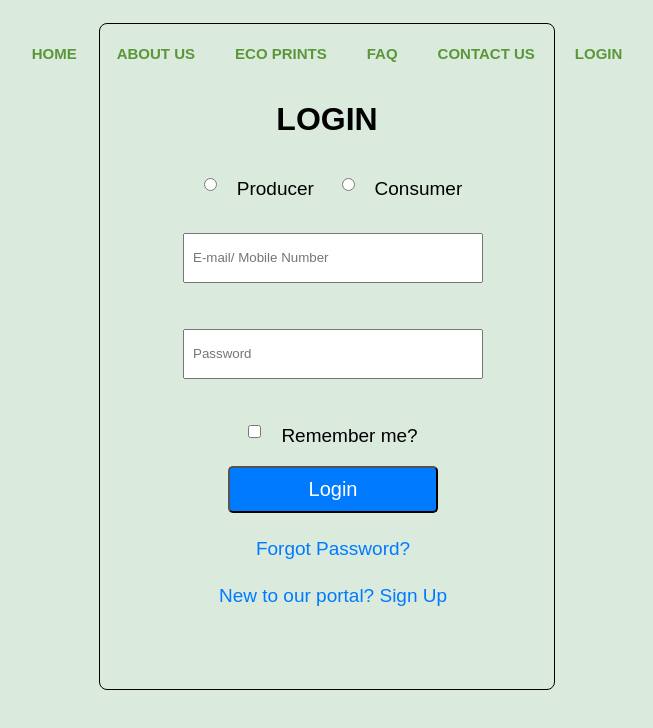
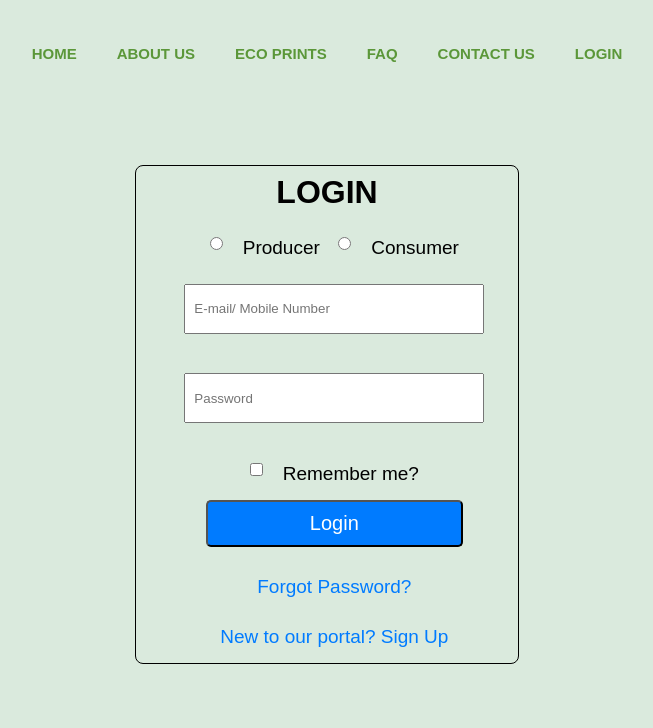
Before and after one commit to Lakshmipriya0404/e-waste-portal, a React (Vite) app: page /login in a window 1280 px wide. Shown: the top 728 px of the page, without its empty margins (313-966 px from the left). Built offline with nearby package versions, Linux system fonts and the light colour scheme.

Commit message:
fix: login style

```diff
--- a/src/routes/Login/Login.module.css
+++ b/src/routes/Login/Login.module.css
@@ -15,10 +15,10 @@
 .loginwrap {
   text-align: center;
   width: 500px;
-  margin-top: 40%;
+  margin-top: 70%;
   border: 1px solid black;
   border-radius: 8px;
-  padding: 20%;
+  padding: 2%;
 }
 
 .loginheader {
@@ -27,7 +27,7 @@
 }
 
 .formwrap {
-  margin-top: 20px;
+  margin-top: 10px;
 }
 .radiobtn {
   display: flex;
@@ -42,7 +42,7 @@ label {
 .input_fields {
   display: flex;
   justify-content: space-between;
-  padding: 6%;
+  padding: 4%;
 }
 
 .input_fields label {
```
